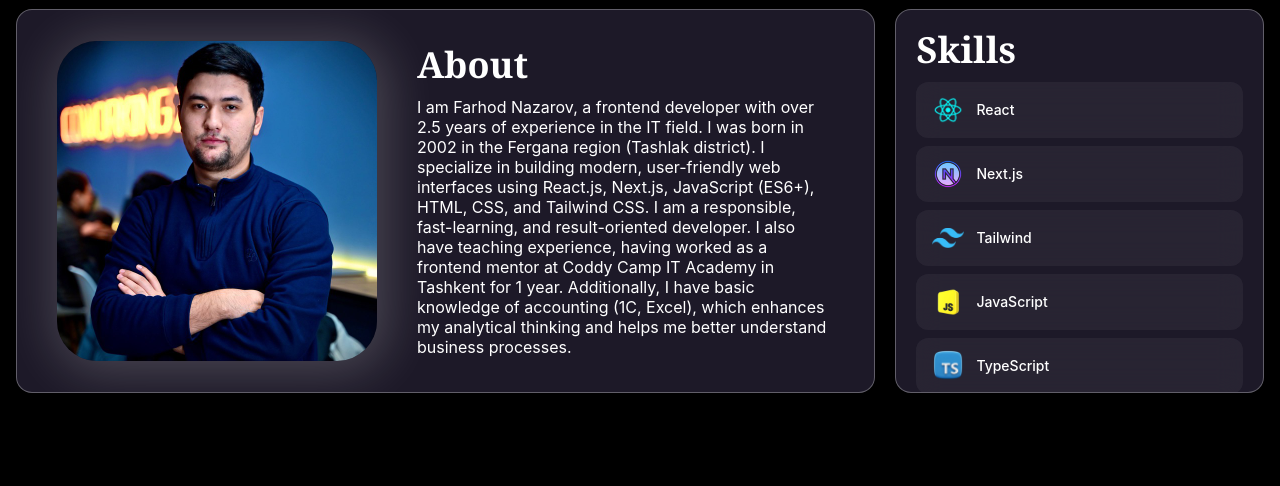
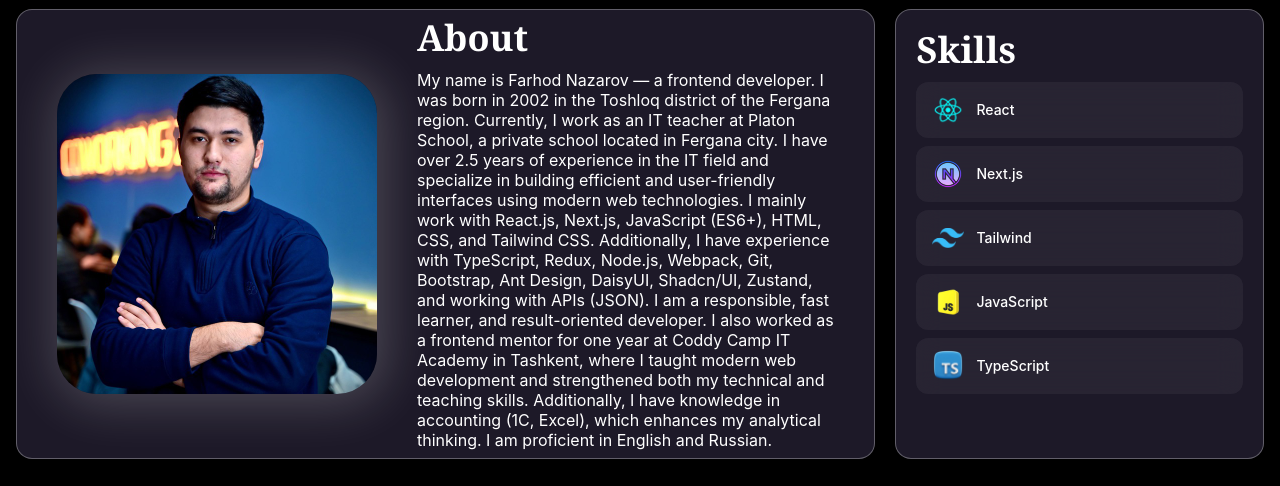
Before and after one commit to Farhodnazarov/farhod-nazarov, a Next.js app: page / in a window 1280 px wide. Shown: the part 765-1251 px from the top of the page. Built offline with nearby package versions, Linux system fonts and the light colour scheme.

Commit message:
fixed about and skills section

```diff
--- a/src/components/About.jsx
+++ b/src/components/About.jsx
@@ -26,7 +26,7 @@ export default function About() {
       initial={{ x: -250, opacity: 0 }}
       whileInView={{ x: 0, opacity: 1 }}
       transition={{ duration: 1 }}
-      className="group relative mx-4 my-6 flex w-full cursor-pointer flex-col items-center justify-center gap-6 overflow-hidden rounded-2xl border border-white/30 bg-[#1D1928] p-6 sm:mx-6 sm:p-8 lg:mx-0 lg:ml-4 lg:h-96 lg:w-[70%] lg:flex-row lg:gap-10 lg:p-10"
+      className="group relative mx-4 my-6 flex w-full cursor-pointer flex-col items-center justify-center gap-6 overflow-hidden rounded-2xl border border-white/30 bg-[#1D1928] p-6 sm:mx-6 sm:p-8 lg:mx-0 lg:ml-4 lg:h-[450px] lg:w-[70%] lg:flex-row lg:gap-10 lg:p-10"
     >
       {/* 🔥 GREEN BORD */}
       <div
--- a/src/components/Skills.jsx
+++ b/src/components/Skills.jsx
@@ -47,7 +47,7 @@ export default function Skills() {
       initial={{ x: 250, opacity: 0 }}
       whileInView={{ x: 0, opacity: 1 }}
       transition={{ duration: 1 }}
-      className="group relative mx-4 my-6 w-full cursor-pointer overflow-hidden rounded-2xl border border-white/30 bg-[#1D1928] p-5 sm:mx-6 lg:mr-4 lg:ml-0 lg:h-96 lg:w-[30%]"
+      className="group relative mx-4 my-6 w-full cursor-pointer overflow-hidden rounded-2xl border border-white/30 bg-[#1D1928] p-5 sm:mx-6 lg:mr-4 lg:ml-0 lg:h-[450px] lg:w-[30%]"
     >
       {/* GREEN BORDER */}
       <div
--- a/src/i18n.js
+++ b/src/i18n.js
@@ -28,7 +28,7 @@ const resources = {
 
       // About
       AboutMe:
-        "I am Farhod Nazarov, a frontend developer with over 2.5 years of experience in the IT field. I was born in 2002 in the Fergana region (Tashlak district). I specialize in building modern, user-friendly web interfaces using React.js, Next.js, JavaScript (ES6+), HTML, CSS, and Tailwind CSS. I am a responsible, fast-learning, and result-oriented developer. I also have teaching experience, having worked as a frontend mentor at Coddy Camp IT Academy in Tashkent for 1 year. Additionally, I have basic knowledge of accounting (1C, Excel), which enhances my analytical thinking and helps me better understand business processes.",
+        "My name is Farhod Nazarov — a frontend developer. I was born in 2002 in the Toshloq district of the Fergana region. Currently, I work as an IT teacher at Platon School, a private school located in Fergana city. I have over 2.5 years of experience in the IT field and specialize in building efficient and user-friendly interfaces using modern web technologies. I mainly work with React.js, Next.js, JavaScript (ES6+), HTML, CSS, and Tailwind CSS. Additionally, I have experience with TypeScript, Redux, Node.js, Webpack, Git, Bootstrap, Ant Design, DaisyUI, Shadcn/UI, Zustand, and working with APIs (JSON). I am a responsible, fast learner, and result-oriented developer. I also worked as a frontend mentor for one year at Coddy Camp IT Academy in Tashkent, where I taught modern web development and strengthened both my technical and teaching skills. Additionally, I have knowledge in accounting (1C, Excel), which enhances my analytical thinking. I am proficient in English and Russian.",
       // Projects description
       tipCalculator:
         " Tip Calculator is a simple and convenient web application designed to help users easily calculate the total bill in a restaurant or café. First, the user enters the total amount spent. Then, they select or input the tip percentage. After that, the number of people sharing the bill is entered. The application automatically: 💰 calculates the tip amount separately 👤 determines how much  each person should pay  ➕ shows the final total including the tip This project helps users make quick and accurate calculations, especially when splitting the bill among a group of people.  ",
@@ -75,7 +75,7 @@ const resources = {
 
       // About
       AboutMe:
-        "Я Фарход Назаров — frontend разработчик с более чем 2.5-летним опытом в сфере IT. Родился в 2002 году в Ферганской области (Ташлакский район). Специализируюсь на создании современных и удобных пользовательских интерфейсов с использованием React.js, Next.js, JavaScript (ES6+), HTML, CSS и Tailwind CSS. Ответственно подхожу к работе, быстро обучаюсь и ориентирован на результат. Имею опыт преподавания — работал ментором по frontend разработке в IT-академии Coddy Camp в Ташкенте на протяжении 1 год. Также обладаю базовыми знаниями в бухгалтерии (1C, Excel), что помогает мне лучше понимать бизнес-процессы и развивает аналитическое мышление.",
+        "Меня зовут Фарход Назаров — frontend-разработчик. Я родился в 2002 году в Ташлакском районе Ферганской области. В настоящее время преподаю IT в частной школе Platon School, расположенной в городе Фергана. Имею более 2.5 лет опыта в сфере IT и специализируюсь на создании эффективных и удобных пользовательских интерфейсов с использованием современных веб-технологий. В основном работаю с React.js, Next.js, JavaScript (ES6+), HTML, CSS и Tailwind CSS. Также имею опыт работы с TypeScript, Redux, Node.js, Webpack, Git, Bootstrap, Ant Design, DaisyUI, Shadcn/UI, Zustand, а также работой с API (JSON). Я ответственный, быстро обучаемый и ориентированный на результат разработчик. В течение 1 года работал frontend-ментором в IT-академии Coddy Camp в Ташкенте, где обучал студентов современному веб-программированию и развивал свои педагогические и технические навыки. Дополнительно обладаю знаниями в области бухгалтерии (1C, Excel), что усиливает мое аналитическое мышление. Владею английским и русским языками.",
       // Projects description
       tipCalculator:
         "Tip Calculator — это удобное веб-приложение, которое помогает легко и точно рассчитать общий счет в ресторане или кафе. Пользователь сначала вводит общую сумму, потраченную в заведении. Затем указывает процент чаевых (tip) — можно выбрать из предложенных вариантов или ввести вручную. После этого вводится количество человек, между которыми будет делиться счет. Приложение автоматически: 💰 рассчитывает сумму чаевых отдельно 👤 определяет, сколько должен заплатить каждый человек ➕ выводит итоговую сумму с учетом чаевых Этот проект помогает быстро и без ошибок производить расчеты, особенно когда вы находитесь в компании.",
@@ -122,7 +122,7 @@ const resources = {
 
       // About
       AboutMe:
-        "Men Farhod Nazarov — frontend dasturchiman. 2002-yilda Farg‘ona viloyati Toshloq tumanida tug‘ilganman. IT sohasida 2.5 yildan ortiq tajribaga egaman va zamonaviy web texnologiyalar yordamida samarali, foydalanuvchi uchun qulay interfeyslar yaratishga ixtisoslashganman. React.js, Next.js, JavaScript (ES6+), HTML, CSS va Tailwind CSS bilan ishlayman. Loyihalarda mas’uliyatli, tez o‘rganadigan va natijaga yo‘naltirilgan dasturchiman. Shuningdek, Toshkent shahridagi Coddy Camp IT akademiyasida 1 yil davomida frontend mentor sifatida faoliyat yuritganman. Bu jarayonda o‘quvchilarga zamonaviy web dasturlashni o‘rgatish orqali pedagogik va texnik ko‘nikmalarimni rivojlantirdim. Qo‘shimcha ravishda buxgalteriya yo‘nalishida ham bilimga egaman (1C, Excel), bu esa analitik fikrlashimni yanada kuchaytirgan.",
+        "Men Farhod Nazarov — frontend dasturchiman. 2002-yilda Farg‘ona viloyati Toshloq tumanida tug‘ilganman. Hozirda Farg‘ona viloyati Farg‘ona shahrida joylashgan Platon School xususiy maktabida IT fanidan dars beraman. IT sohasida 2.5 yildan ortiq tajribaga egaman va zamonaviy web texnologiyalar yordamida samarali, foydalanuvchi uchun qulay interfeyslar yaratishga ixtisoslashganman. Asosan React.js, Next.js, JavaScript (ES6+), HTML, CSS va Tailwind CSS bilan ishlayman.Shuningdek, TypeScript, Redux, Node.js, Webpack, Git, Bootstrap, Ant Design, DaisyUI, Shadcn/UI, Zustand va API bilan ishlash (JSON) bo‘yicha ham tajribaga egaman.Loyihalarda mas’uliyatli, tez o‘rganadigan va natijaga yo‘naltirilgan dasturchiman. Shuningdek, Toshkent shahridagi Coddy Camp IT akademiyasida 1 yil davomida frontend mentor sifatida faoliyat yuritganman. Bu jarayonda o‘quvchilarga zamonaviy web dasturlashni o‘rgatish orqali pedagogik va texnik ko‘nikmalarimni rivojlantirdim.Qo‘shimcha ravishda buxgalteriya yo‘nalishida ham bilimga egaman (1C, Excel), bu esa analitik fikrlashimni yanada kuchaytirgan. Til bilimlari: ingliz va rus tillarida ishlay olaman.",
       // Projects description
       tipCalculator:
         "Tip Calculator — bu restoran yoki kafega borganingizda umumiy xarajatlarni oson va aniq hisoblash uchun yaratilgan qulay web ilova. Foydalanuvchi dastlab restoranda sarflagan umumiy summani kiritadi. Shundan so‘ng, xizmat uchun beriladigan tip (foizda) tanlanadi yoki qo‘lda kiritiladi. Keyingi bosqichda esa nechta odam hisobni bo‘lishi kiritiladi. Ilova avtomatik tarzda: 💰 Tip miqdorini alohida hisoblaydi 👤 Har bir odamga to‘g‘ri keladigan summani aniqlaydi ➕ Umumiy summa + tip bilan yakuniy to‘lovni chiqaradi Bu loyiha foydalanuvchilarga hisob-kitobni tez va xatosiz amalga oshirishga yordam beradi, ayniqsa guruh bo‘lib ovqatlanganda juda qulay.",
```
